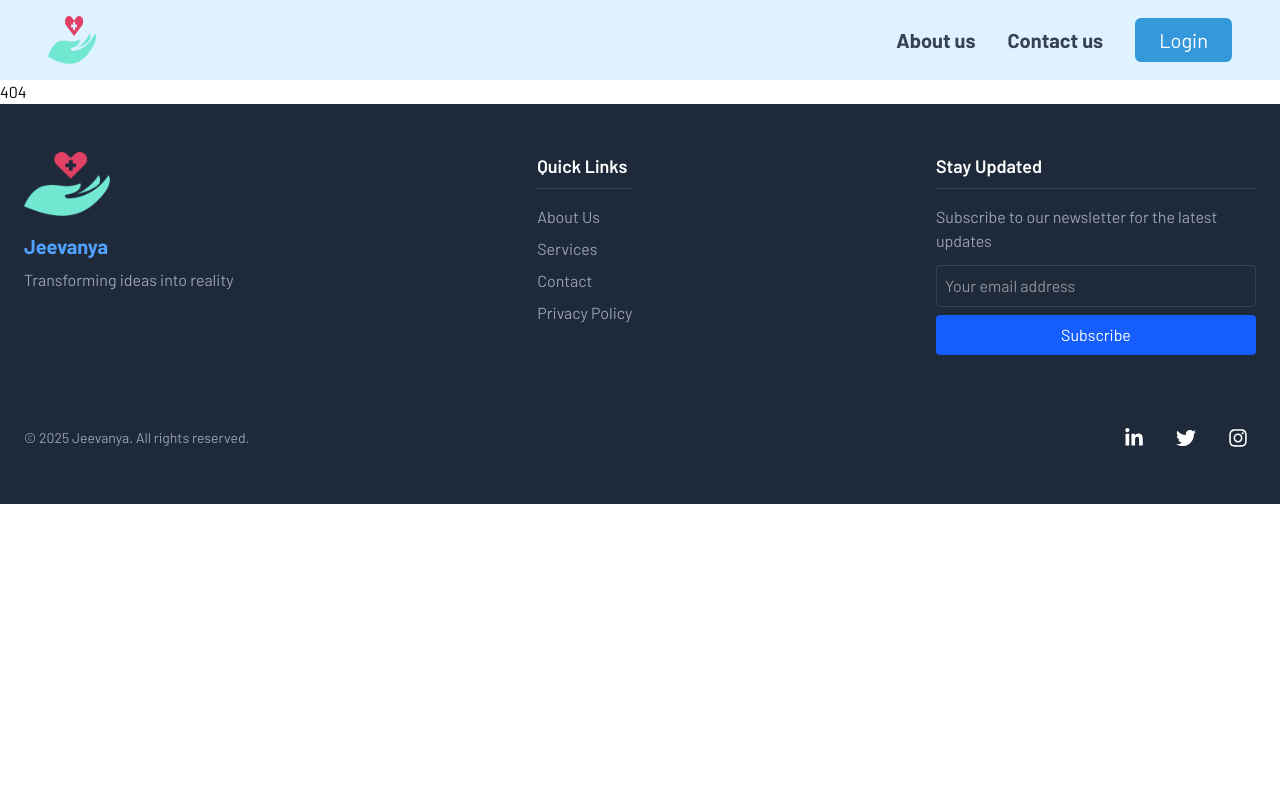
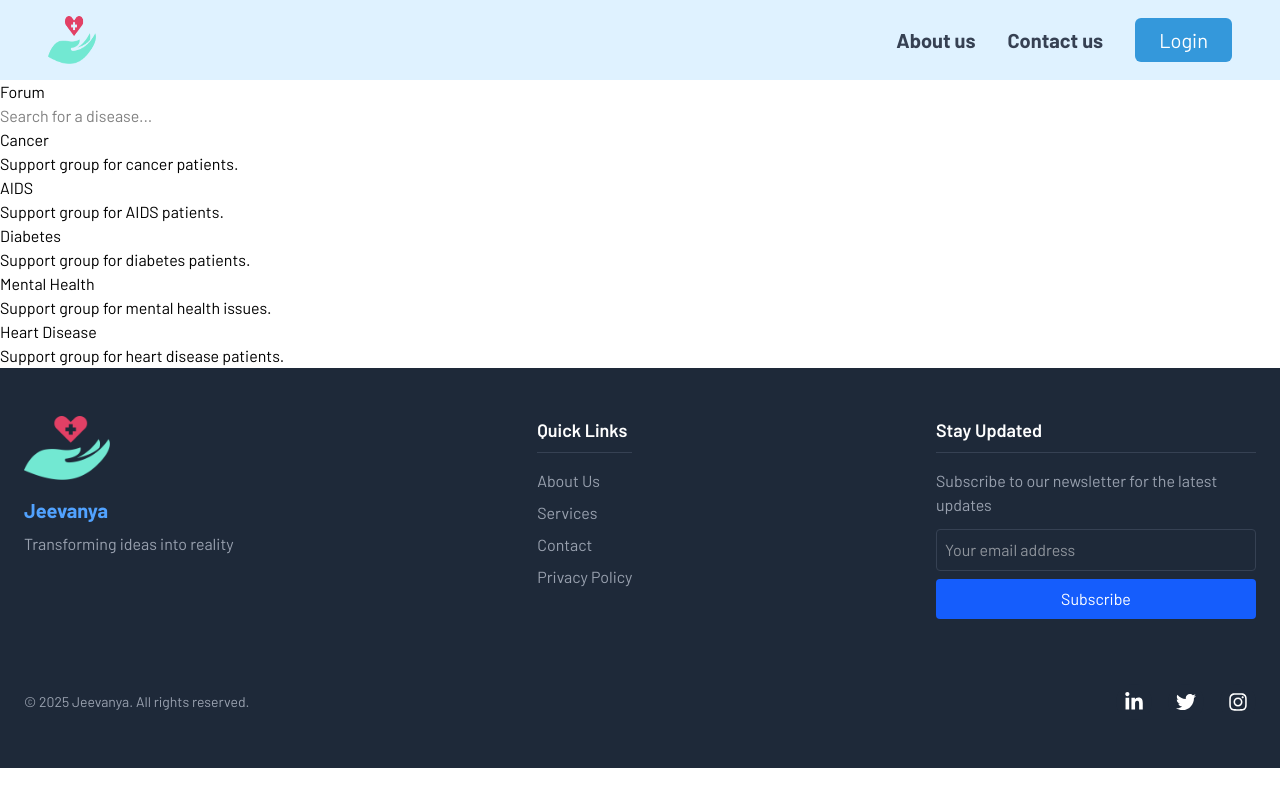
Before and after one commit to Kautilya346/Jeevanya_Front, a React (Vite) app in the folder Jeevanya_Front/: page /forum in a window 1280 px wide. Built offline with nearby package versions, Linux system fonts and the light colour scheme; no server answers.

Commit message:
basic changes

```diff
--- a/Jeevanya_Front/src/App.jsx
+++ b/Jeevanya_Front/src/App.jsx
@@ -14,6 +14,7 @@ import { Toaster } from "react-hot-toast";
 import ReportPage from "./pages/ReportPage";
 import Footer from "./Components/Footer";
 import UploadMedicalRecord from "./pages/UploadMedicalRecord";
+import Forum from "./pages/Forum";
 
 function App() {
   return (
@@ -27,7 +28,7 @@ function App() {
         <Route path="/aidiagnose" element={<AIDiagnose />} />
         <Route path="/contactdoctor" element={<Contactdoctor />} />
         <Route path="/consultdoctor" element={<ConsultDoctor />} />
-
+        <Route path="/forum" element={<Forum />} />
         <Route path="/UserProfile" element={<UserProfile />} />
         <Route path="/userprofile" element={<UserProfile />} />
         <Route path="/checkpatient" element={<CheckPatient />} />
--- a/Jeevanya_Front/src/Components/Navbar.jsx
+++ b/Jeevanya_Front/src/Components/Navbar.jsx
@@ -18,7 +18,7 @@ export default function Navbar() {
         src={logo}
         alt=""
         onClick={() => navigate("/")}
-        className="w-12 h-12"
+        className="w-12 h-12 cursor-pointer"
       />
 
       {/* Navigation Links */}
--- /dev/null
+++ b/Jeevanya_Front/src/pages/Forum.jsx
@@ -0,0 +1,66 @@
+import React, { useState } from "react";
+
+// Card component for displaying support groups
+const SupportGroupCard = ({ name, description }) => {
+  return (
+    <div className="card">
+      <h3>{name}</h3>
+      <p>{description}</p>
+    </div>
+  );
+};
+
+const Forum = () => {
+  const [searchQuery, setSearchQuery] = useState("");
+
+  // Sample support groups data
+  const supportGroups = [
+    { name: "Cancer", description: "Support group for cancer patients." },
+    { name: "AIDS", description: "Support group for AIDS patients." },
+    { name: "Diabetes", description: "Support group for diabetes patients." },
+    {
+      name: "Mental Health",
+      description: "Support group for mental health issues.",
+    },
+    {
+      name: "Heart Disease",
+      description: "Support group for heart disease patients.",
+    },
+  ];
+
+  // Filter support groups based on search query
+  const filteredGroups = supportGroups.filter((group) =>
+    group.name.toLowerCase().includes(searchQuery.toLowerCase())
+  );
+
+  return (
+    <div>
+      <h1>Forum</h1>
+
+      {/* Search Bar */}
+      <input
+        type="text"
+        placeholder="Search for a disease..."
+        value={searchQuery}
+        onChange={(e) => setSearchQuery(e.target.value)}
+      />
+
+      <div className="support-groups">
+        {/* Render filtered support groups */}
+        {filteredGroups.length === 0 ? (
+          <p>No support groups found.</p>
+        ) : (
+          filteredGroups.map((group) => (
+            <SupportGroupCard
+              key={group.name}
+              name={group.name}
+              description={group.description}
+            />
+          ))
+        )}
+      </div>
+    </div>
+  );
+};
+
+export default Forum;
--- a/Jeevanya_Front/src/pages/LandingPage.jsx
+++ b/Jeevanya_Front/src/pages/LandingPage.jsx
@@ -87,15 +87,15 @@ const Jeevanya = () => {
     },
     { label: "Forum", hoverText: "Join health discussions", path: "/forum" },
     {
-      label: "Medical Records",
-      hoverText: "Upload your medical records",
+      label: "Upadate Medical Record",
+      hoverText: "Upload your medical records and current prescription",
       path: "/uploadmedicalrecord",
     },
-    {
-      label: "Report Page",
-      hoverText: "see your report page",
-      path: "/reportpage",
-    },
+    // {
+    //   label: "Report Page",
+    //   hoverText: "see your report page",
+    //   path: "/reportpage",
+    // },
   ];
 
   const services = [
--- a/Jeevanya_Front/src/pages/UploadMedicalRecord.jsx
+++ b/Jeevanya_Front/src/pages/UploadMedicalRecord.jsx
@@ -267,7 +267,7 @@ const UploadMedicalRecord = () => {
               onClick={handleSummarize}
               disabled={loading}
               className="bg-blue-600 text-white px-6 py-3 rounded-lg hover:bg-blue-700
-                     disabled:bg-gray-400 flex-1 transition-colors flex items-center justify-center"
+                     disabled:bg-gray-400 flex-1 transition-colors flex items-center justify-center cursor-pointer"
             >
               {loading ? (
                 <div className="flex items-center">
@@ -296,7 +296,7 @@ const UploadMedicalRecord = () => {
                     : "Analyzing..."}
                 </div>
               ) : (
-                "Analyze Records"
+                "Summarise and Annalise "
               )}
             </button>
             <button
```
